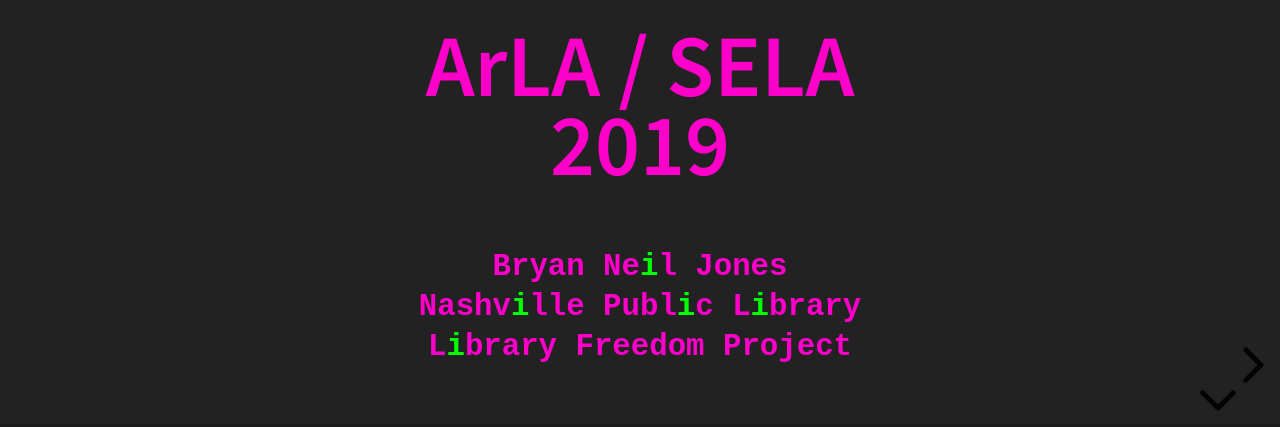
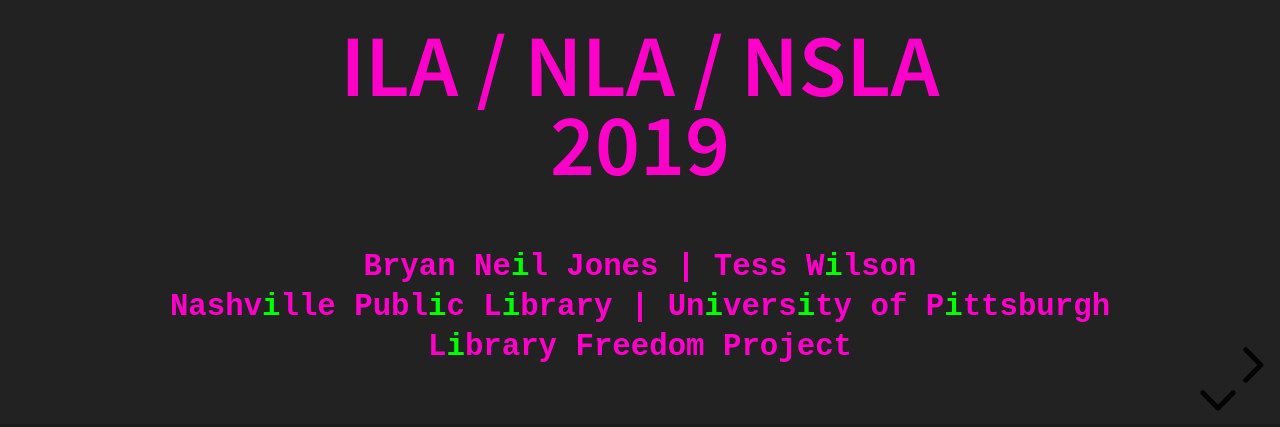
Before and after one commit to librarianbryan/2019ILANLA, a website: page index.html in a window 1280 px wide. Shown: the part 373-800 px from the top of the page. Drawn offline with Linux system fonts and the light colour scheme.

Commit message:
Change title slide

```diff
--- a/index.html
+++ b/index.html
@@ -4,7 +4,7 @@
 		<meta charset="utf-8">
 		<meta name="viewport" content="width=device-width, initial-scale=1.0, maximum-scale=1.0, user-scalable=no">
 
-		<title>Privacy for Libraries - ARLA/SELA 2019</title>
+		<title>Privacy is Precious - ILA / NLA / NSLA 2019</title>
 
 		<link rel="stylesheet" href="css/reveal.css">
 		<link rel="stylesheet" href="css/theme/black2017.css">
@@ -32,14 +32,14 @@
 						1) Hi! I am Bryan. I am a systems librarian NPL / Library Freedom Project. I became a librarian because I love the freedom to read. That's what I care about. So just real quick, let's go around a say your name, what library you work at, and something you care about... This title is kinda boring.
 						</aside>
 					<h3>PR<span style=color:#00ff00;text-transform:lowercase>I</span>VACY</br>
-					FOR</br>
-					L<span style=color:#00ff00;text-transform:lowercase>I</span>BRAR<span style=color:#00ff00;text-transform:lowercase>I</span>ES</h3>
+					IS</br>
+					PREC<span style=color:#00ff00;text-transform:lowercase>I</span>OUS</h3>
 					<p style="font-size:10px"></br></p>
-					<h5>A<span style=text-transform:lowercase>r</span>LA / SELA</br>
+					<h5>ILA / NLA / NSLA</br>
 						2019</h5>
 					<p style="font-size:10px"></br></p>
-					<p style="font-size:28px"><b>Bryan Ne<span style=color:#00ff00;text-transform:lowercase>I</span>l Jones</br>
-						Nashv<span style=color:#00ff00;text-transform:lowercase>I</span>lle Publ<span style=color:#00ff00;text-transform:lowercase>I</span>c L<span style=color:#00ff00;text-transform:lowercase>I</span>brary</br>
+					<p style="font-size:28px"><b>Bryan Ne<span style=color:#00ff00;text-transform:lowercase>I</span>l Jones | Tess W<span style=color:#00ff00;text-transform:lowercase>I</span>lson</br>
+						Nashv<span style=color:#00ff00;text-transform:lowercase>I</span>lle Publ<span style=color:#00ff00;text-transform:lowercase>I</span>c L<span style=color:#00ff00;text-transform:lowercase>I</span>brary | Un<span style=color:#00ff00;text-transform:lowercase>I</span>vers<span style=color:#00ff00;text-transform:lowercase>I</span>ty of P<span style=color:#00ff00;text-transform:lowercase>I</span>ttsburgh</br>
 						L<span style=color:#00ff00;text-transform:lowercase>I</span>brary Freedom Project</b></p>
 				</section>
 
```
